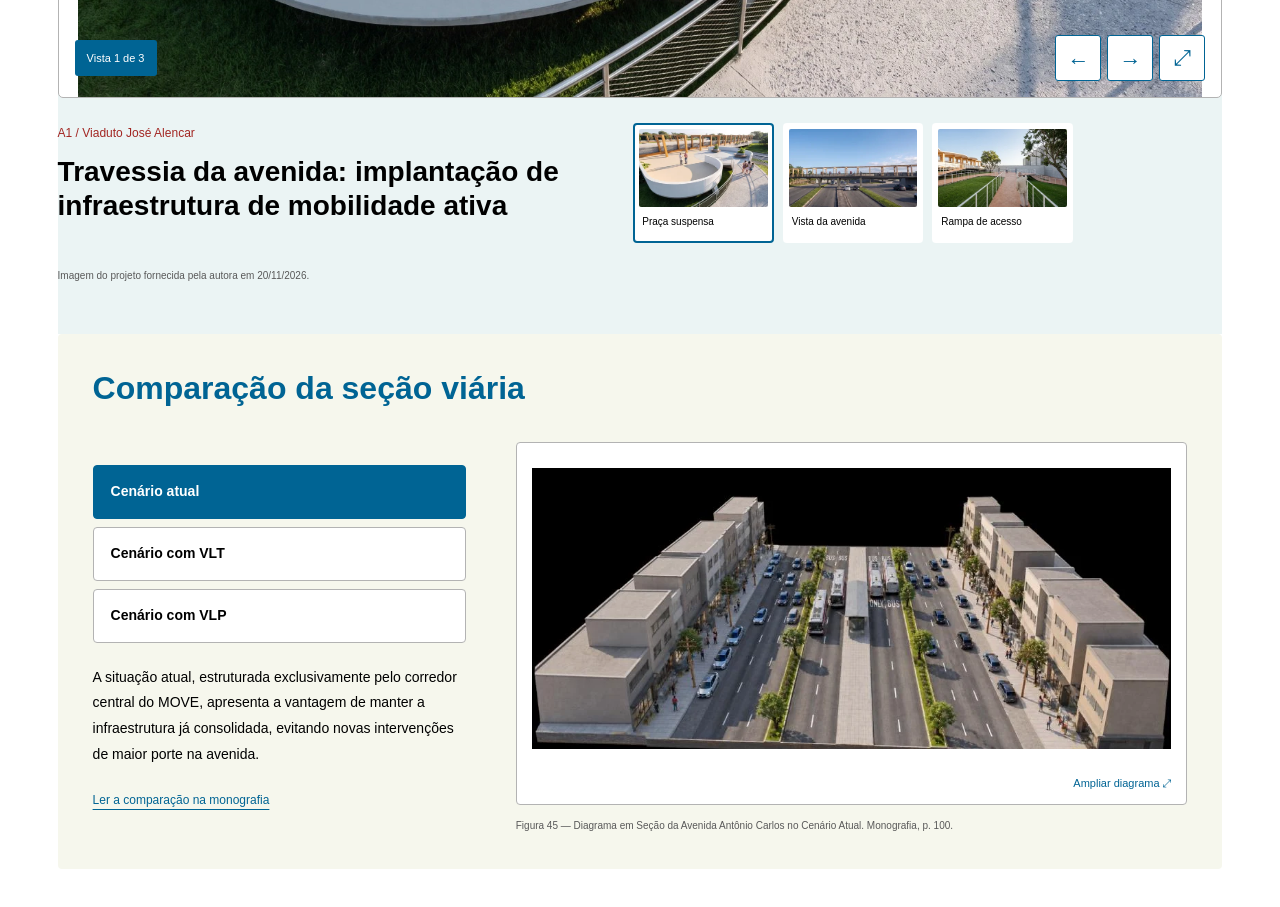
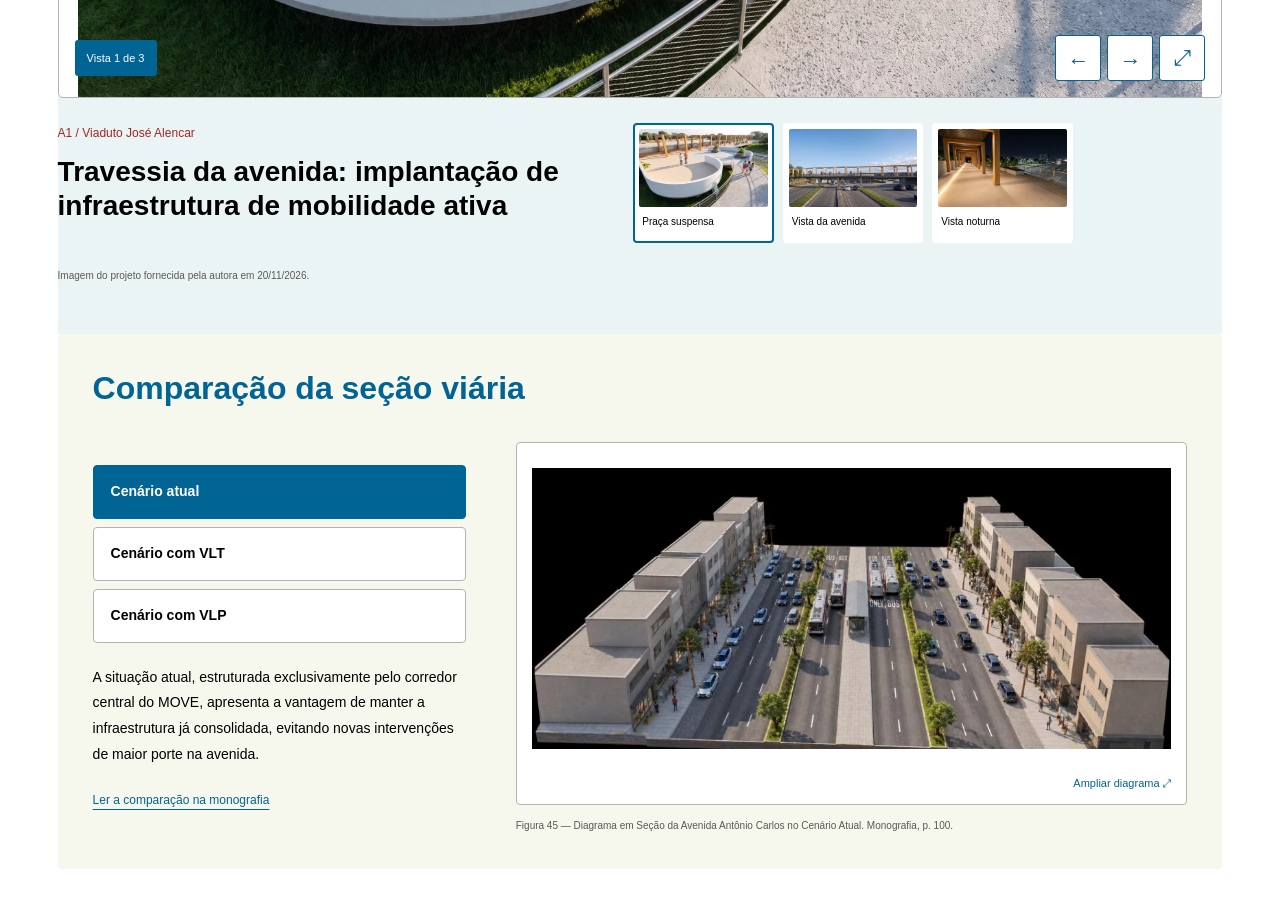
Before and after one commit to JoaoVitorSD/tcc-leticia, a plain HTML site: page site/dist/index.html in a window 1280 px wide. Shown: the part 7020-7927 px from the top of the page. Drawn offline with Linux system fonts and the light colour scheme.

Commit message:
fix: add A1 night view and move ramp image to A2

```diff
--- a/site/dist/project-viewer.js
+++ b/site/dist/project-viewer.js
@@ -7,10 +7,11 @@
     a1: {name:'A1 / Viaduto José Alencar', views:[
       ['galeria-a1-praca','Praça suspensa','Travessia da avenida: implantação de infraestrutura de mobilidade ativa',''],
       ['galeria-a1-travessia','Vista da avenida','Travessia da avenida: implantação de infraestrutura de mobilidade ativa',''],
-      ['galeria-a1-rampa','Rampa de acesso','Travessia da avenida: implantação de infraestrutura de mobilidade ativa',''],
+      ['galeria-a1-noturna','Vista noturna','Travessia da avenida: implantação de infraestrutura de mobilidade ativa',''],
     ]},
     a2: {name:'A2 / Rua Aimee Semple McPherson', views:[
       ['galeria-a2-circuito','Circuito cicloviário','Ampliação e melhoria do circuito cicloviário local',''],
+      ['galeria-a2-rampa','Rampa de acesso','Implantação de praças permeáveis',''],
       ['galeria-a2-praca','Praça permeável','Implantação de praças permeáveis',''],
       ['galeria-a2-percurso-dia','Percurso diurno','Ampliação e melhoria do circuito cicloviário local',''],
       ['galeria-a2-percurso-noite','Percurso noturno','Ampliação e melhoria do circuito cicloviário local',''],
```
Also changed, not shown: site/dist/index.html (+1 -1 lines), site/dist/assets/project-2026/galeria-a1-noturna-thumb.webp (added), site/dist/assets/project-2026/galeria-a1-noturna.webp (added), site/dist/assets/project-2026/galeria-a2-rampa-thumb.webp (renamed from site/dist/assets/project-2026/galeria-a1-rampa-thumb.webp), site/dist/assets/project-2026/galeria-a2-rampa.webp (renamed from site/dist/assets/project-2026/galeria-a1-rampa.webp), 1 other file.
